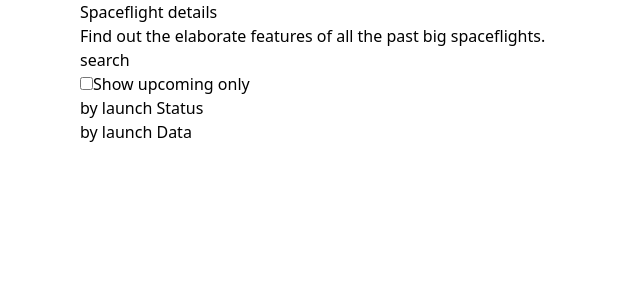
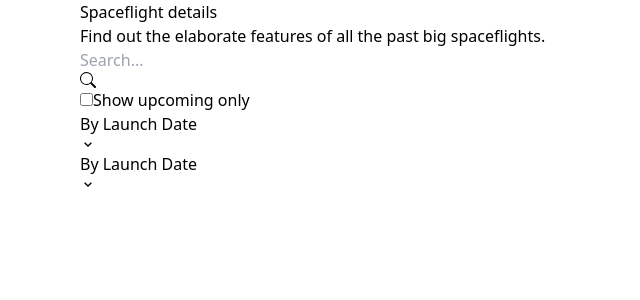
Before and after one commit to SihabMolla11/Job-Task-For-Technext-Ltd, a React (Vite) app: page / in a window 1280 px wide. Shown: the top 300 px of the page, without its empty margins (0-640 px from the left). Built offline with nearby package versions, Linux system fonts and the light colour scheme.

Commit message:
header section desing done

```diff
--- a/package.json
+++ b/package.json
@@ -10,11 +10,13 @@
     "preview": "vite preview"
   },
   "dependencies": {
+    "@szhsin/react-menu": "^4.1.0",
     "axios": "^1.5.1",
     "localforage": "^1.10.0",
     "match-sorter": "^6.3.1",
     "react": "^18.2.0",
     "react-dom": "^18.2.0",
+    "react-icons": "^4.11.0",
     "react-router-dom": "^6.17.0",
     "sort-by": "^1.2.0"
   },
--- /dev/null
+++ b/src/Layout/pages/Home/HeaderSection/FilterByDate.jsx
@@ -0,0 +1,28 @@
+import { useState } from "react";
+import { BiChevronDown } from "react-icons/bi";
+import { GoDash } from "react-icons/go";
+
+const FilterByDate = () => {
+  const [openDateByFilter, setOpenDateByFilter] = useState(false);
+
+  return (
+    <div className="w-64 relative">
+      <button
+        onClick={() => setOpenDateByFilter(!openDateByFilter)}
+        type="button"
+        className={`border border-[#CED4DA] px-2 h-10 w-full flex rounded-md items-center justify-between cursor-pointer text-[#6C757D] ${openDateByFilter && "border-4 border-[#86B7FE]"}`}
+      >
+        <span>By Launch Date</span> {openDateByFilter ? <GoDash /> : <BiChevronDown />}
+      </button>
+      {openDateByFilter && (
+        <ul className="absolute border border-black w-full ">
+          <li className="cursor-pointer hover:bg-[#a7c3ee63] px-2">Last week</li>
+          <li className="cursor-pointer hover:bg-[#a7c3ee63] px-2">Last Month</li>
+          <li className="cursor-pointer hover:bg-[#a7c3ee63] px-2">Last Year</li>
+        </ul>
+      )}
+    </div>
+  );
+};
+
+export default FilterByDate;
--- /dev/null
+++ b/src/Layout/pages/Home/HeaderSection/FilterByStatus.jsx
@@ -0,0 +1,28 @@
+import { useState } from "react";
+import { BiChevronDown } from "react-icons/bi";
+import { GoDash } from "react-icons/go";
+
+const FilterByStatus = () => {
+  const [openStatusByFilter, setOpenStatusByFilter] = useState(false);
+
+  return (
+    <div className="w-64 relative">
+      <button
+        onClick={() => setOpenStatusByFilter(!openStatusByFilter)}
+        type="button"
+        className={`border border-[#CED4DA] px-2 h-10 w-full flex rounded-md items-center justify-between cursor-pointer text-[#6C757D] ${openStatusByFilter && "border-4 border-[#86B7FE]"}`}
+      >
+        <span>By Launch Date</span> {openStatusByFilter ? <GoDash /> : <BiChevronDown />}
+      </button>
+      {openStatusByFilter && (
+        <ul className="absolute border border-black w-full ">
+          <li className="cursor-pointer hover:bg-[#a7c3ee63] px-2">Last week</li>
+          <li className="cursor-pointer hover:bg-[#a7c3ee63] px-2">Last Month</li>
+          <li className="cursor-pointer hover:bg-[#a7c3ee63] px-2">Last Year</li>
+        </ul>
+      )}
+    </div>
+  );
+};
+
+export default FilterByStatus;
--- a/src/Layout/pages/Home/HeaderSection/HeaderSection.jsx
+++ b/src/Layout/pages/Home/HeaderSection/HeaderSection.jsx
@@ -1,17 +1,17 @@
+import FilterByDate from "./FilterByDate";
+import FilterByStatus from "./FilterByStatus";
+import SearchBar from "./SearchBar";
+import UpComingFilter from "./UpComingFilter";
+
 const HeaderSection = () => {
   return (
-    <div className="mt-24">
-      <div className=" flex flex-col md:flex-row justify-between md:items-end gap-6">
-        <div>search</div>
-        <div className=" md:text-end">
-          <input type="checkbox" name="" id="upcoming" />
-          <label htmlFor="upcoming" className="text-[#212529] ml-2">
-            Show upcoming only
-          </label>
-          <div className="flex flex-col md:flex-row gap-4 mt-4">
-            <div>by launch Status</div>
-            <div>by launch Data</div>
-          </div>
+    <div className=" mt-24 flex flex-col md:flex-row justify-between md:items-end gap-6">
+      <SearchBar />
+      <div>
+        <UpComingFilter />
+        <div className="flex flex-col md:flex-row gap-4 mt-4">
+          <FilterByStatus />
+          <FilterByDate />
         </div>
       </div>
     </div>
--- /dev/null
+++ b/src/Layout/pages/Home/HeaderSection/SearchBar.jsx
@@ -0,0 +1,20 @@
+import { BsSearch } from "react-icons/bs";
+
+const SearchBar = () => {
+  return (
+    <div className="flex items-center">
+      <input
+        className="w-80 px-2 h-[42px] border  rounded-md focus:outline-none focus:border-2 focus:border-[#0D6EFD] border-[#CED4DA] placeholder-[#6C757D]"
+        type="text"
+        placeholder="Search..."
+        name="search"
+        id="search"
+      />
+      <label htmlFor="search" className="bg-[#0D6EFD] p-[13px] -ml-10 rounded-r-md cursor-pointer  ">
+        <BsSearch className="text-white" />
+      </label>
+    </div>
+  );
+};
+
+export default SearchBar;
--- /dev/null
+++ b/src/Layout/pages/Home/HeaderSection/UpComingFilter.jsx
@@ -0,0 +1,14 @@
+import React from "react";
+
+const UpComingFilter = () => {
+  return (
+    <div className="md:text-end">
+      <input type="checkbox" name="" id="upcoming" />
+      <label htmlFor="upcoming" className="text-[#212529] ml-2">
+        Show upcoming only
+      </label>
+    </div>
+  );
+};
+
+export default UpComingFilter;
```
Also changed, not shown: 1 other file (tests, documents, lock files or other folders).
